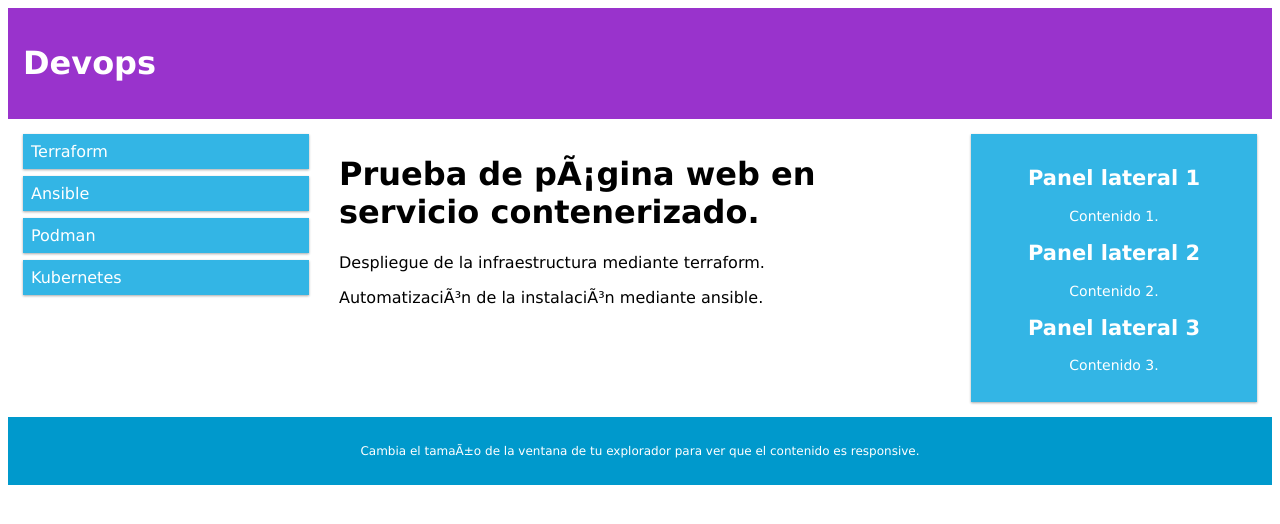
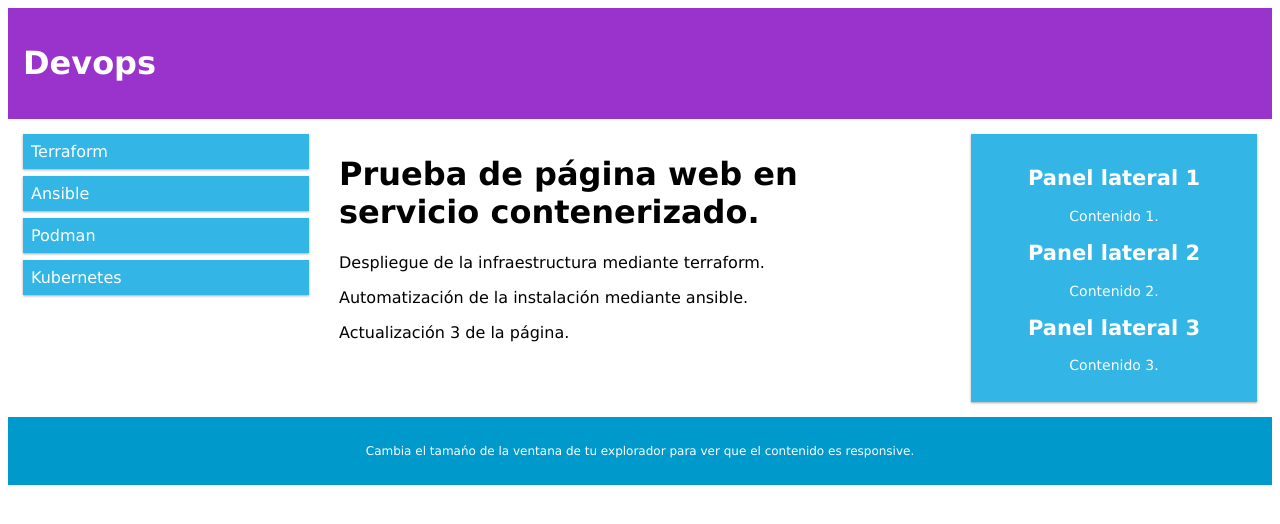
Before and after one commit to frankerF/casoPractico2, a plain HTML site: page ansible/files/index.html in a window 1280 px wide. Drawn offline with Linux system fonts and the light colour scheme.

Commit message:
modificados:     ansible/02_preparaservicio.yaml Se fuerza la eliminación de la imagen
modificados:     ansible/03_playb_kube.yaml
Se añade la tarea de recoger información del cluster para obtener la ip de la aplicación.

modificados:     ansible/files/index.html
Se cambian los caracteres acentuados por &acute; correspondiente

modificados:     ansible/inventory.yaml ip del último registro

```diff
--- a/ansible/files/index.html
+++ b/ansible/files/index.html
@@ -1,7 +1,7 @@
 <!DOCTYPE html>
 <html>
 <head>
-<meta name="viewport" content="width=device-width, initial-scale=1.0; charset=utf-8">
+<meta name="viewport" content="width=device-width, initial-scale=1.0; charset=iso-8859-1">
 <style>
 * {
   box-sizing: border-box;
@@ -102,9 +102,10 @@ html {
   </div>
 
   <div class="col-6">
-    <h1>Prueba de página web en servicio contenerizado.</h1>
+    <h1>Prueba de p&aacute;gina web en servicio contenerizado.</h1>
     <p>Despliegue de la infraestructura mediante terraform.</p>
-    <p>Automatización de la instalación mediante ansible.</p>
+    <p>Automatizaci&oacute;n de la instalaci&oacute;n mediante ansible.</p>
+    <p>Actualizaci&oacute;n 3 de la p&aacute;gina.</p>
   </div>
 
   <div class="col-3 right">
@@ -120,7 +121,7 @@ html {
 </div>
 
 <div class="footer">
-  <p>Cambia el tamaño de la ventana de tu explorador para ver que el contenido es responsive.</p>
+  <p>Cambia el tama&nacute;o de la ventana de tu explorador para ver que el contenido es responsive.</p>
 </div>
 
 </body>
```
Also changed, not shown: 5 other files.
